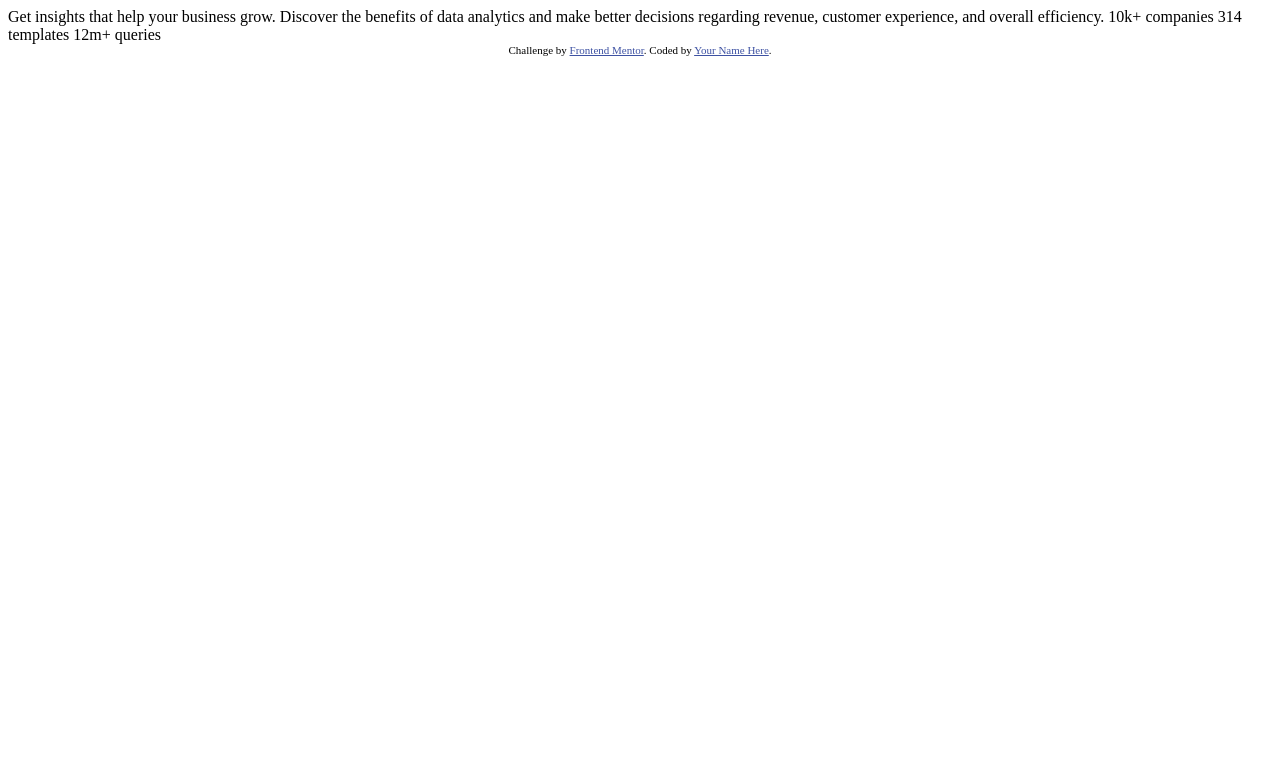
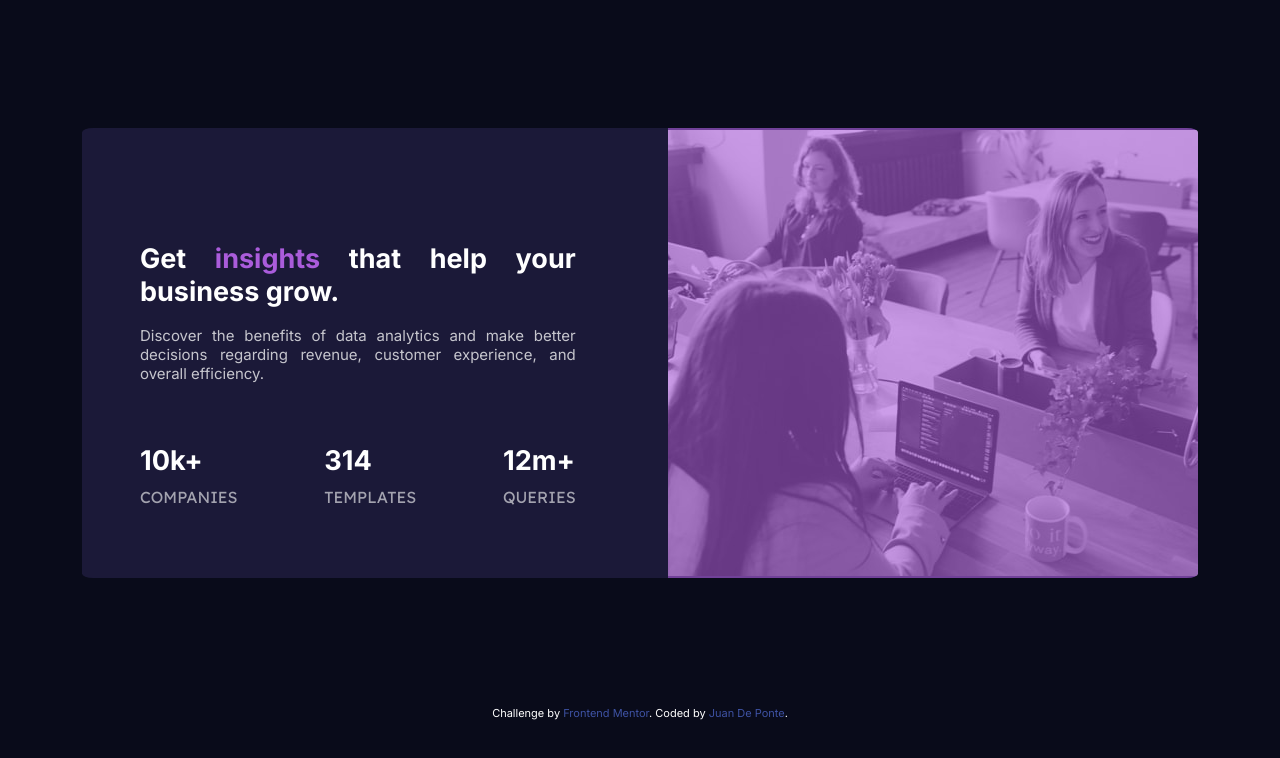
Before and after one commit to DePonteJuan/stats-preview-card-component-main-frontend-mentor, a plain HTML site: page index.html in a window 1280 px wide. Drawn offline with Linux system fonts and the light colour scheme.

Commit message:
finished added all the styling

```diff
--- a/index.html
+++ b/index.html
@@ -1,33 +1,69 @@
 <!DOCTYPE html>
 <html lang="en">
   <head>
-  <meta charset="UTF-8">
-  <meta name="viewport" content="width=device-width, initial-scale=1.0"> <!-- displays site properly based on user's device -->
-
-  <link rel="icon" type="image/png" sizes="32x32" href="./images/favicon-32x32.png">
-
+    <meta charset="UTF-8" />
+    <meta name="viewport" content="width=device-width, initial-scale=1.0" />
+    <!-- displays site properly based on user's device -->
+    <link rel="preconnect" href="https://fonts.gstatic.com" />
+    <link
+      href="https://fonts.googleapis.com/css2?family=Inter:wght@400;700&family=Lexend+Deca&display=swap"
+      rel="stylesheet"
+    />
+    <link
+      rel="icon"
+      type="image/png"
+      sizes="32x32"
+      href="./images/favicon-32x32.png"
+    />
+    <link rel="stylesheet" href="style.css" />
     <title>Frontend Mentor | Stats preview card component</title>
 
     <!-- Feel free to remove these styles or customise in your own stylesheet 👍 -->
     <style>
-    .attribution { font-size: 11px; text-align: center; }
-    .attribution a { color: hsl(228, 45%, 44%); }
+      .attribution {
+        font-size: 11px;
+        text-align: center;
+      }
+      .attribution a {
+        color: hsl(228, 45%, 44%);
+      }
     </style>
   </head>
   <body>
+    <div class="container">
+      <div class="card-image-container">
+        <div class="card-image">
+          <div class="card-image-overlay"></div>
+        </div>
+      </div>
+      <div class="card-text-container">
+        <h1 class="card-text-header">
+          Get <span>insights</span> that help your business grow.
+        </h1>
+        <p class="card-text-paragraph">
+          Discover the benefits of data analytics and make better decisions
+          regarding revenue, customer experience, and overall efficiency.
+        </p>
+        <ul class="card-text-list">
+          <li class="card-text-list-item">10k+<br /><span>companies </span></li>
+          <li class="card-text-list-item">
+            314 <br />
+            <span>templates </span>
+          </li>
 
-  Get insights that help your business grow.
-
-  Discover the benefits of data analytics and make better decisions regarding revenue, customer
-  experience, and overall efficiency.
-
-  10k+ companies
-  314 templates
-  12m+ queries
+          <li class="card-text-list-item">
+            12m+<br />
+            <span>queries</span>
+          </li>
+        </ul>
+      </div>
+    </div>
 
     <div class="attribution">
-    Challenge by <a href="https://www.frontendmentor.io?ref=challenge" target="_blank">Frontend Mentor</a>.
-    Coded by <a href="#">Your Name Here</a>.
+      Challenge by
+      <a href="https://www.frontendmentor.io?ref=challenge" target="_blank"
+        >Frontend Mentor</a
+      >. Coded by <a href="#">Juan De Ponte</a>.
     </div>
   </body>
 </html>
--- /dev/null
+++ b/style.css
@@ -0,0 +1,108 @@
+* {
+  padding: 0;
+  margin: 0;
+  text-decoration: none;
+  list-style: none;
+}
+body {
+  font-size: 15px;
+  font-family: "Inter", sans-serif;
+  background-color: var(--main-bg-color);
+  color: var(--main-white);
+}
+:root {
+  /* primary colors */
+  --main-bg-color: hsl(233, 47%, 7%);
+  --card-bg-color: hsl(244, 38%, 16%);
+  --accent-color: hsl(277, 64%, 61%);
+  /* neutral colors */
+  --main-white: hsl(0, 0%, 100%);
+  --paragraph-white: hsla(0, 0%, 100%, 0.75);
+  --stats-heading-white: hsla(0, 0%, 100%, 0.6);
+}
+.container {
+  margin: 10% 6.4%;
+  border: none;
+  border-radius: 1%;
+  background-color: var(--card-bg-color);
+  overflow: hidden;
+}
+.card-image-container {
+  width: auto;
+  height: 247px;
+}
+.card-image {
+  background: url(images/image-header-mobile.jpg) no-repeat center center;
+  background-size: cover;
+  max-width: 100%;
+  height: 100%;
+}
+.card-image-overlay {
+  width: 100%;
+  height: 100%;
+  position: relative;
+  z-index: 2;
+  opacity: 0.6;
+  background: var(--accent-color);
+}
+.card-text-container {
+  margin: 4.5% 9%;
+  text-align: center;
+}
+.card-text-header {
+  font-size: 1.6875rem;
+  margin-bottom: 2.413%;
+}
+.card-text-header span {
+  color: var(--accent-color);
+}
+.card-text-paragraph {
+  color: var(--paragraph-white);
+  margin-bottom: 10.512%;
+}
+.card-text-list-item {
+  margin-top: 3.56%;
+  font-size: 1.6975rem;
+  font-weight: 700;
+}
+.card-text-list-item span {
+  font-size: 1rem;
+  font-family: "Lexend Deca", sans-serif;
+  font-weight: 200;
+  text-transform: uppercase;
+  color: var(--stats-heading-white);
+}
+@media only screen and (min-width: 800px) {
+  .card-image {
+    background-size: 100%;
+    background: url(images/image-header-desktop.jpg) no-repeat center center;
+  }
+  .card-image-container {
+    height: 450px;
+    width: 100%;
+  }
+  .container {
+    display: flex;
+    flex-direction: row-reverse;
+  }
+  .card-text-container {
+    text-align: justify;
+    margin: 10.25% 8.3% 0 5.2%;
+  }
+  .card-text-paragraph {
+    margin-top: 4%;
+  }
+  .card-text-list {
+    margin-top: 9.75%;
+    display: flex;
+    justify-content: space-between;
+  }
+}
+@media (min-width: 1300px) {
+  .card-image {
+    background-size: 100% 100%;
+  }
+  .card-image-container {
+    height: 800px;
+  }
+}
```
Also changed, not shown: .codesandbox/workspace.json (added). Lines whose indentation alone changed are shown as unchanged.
